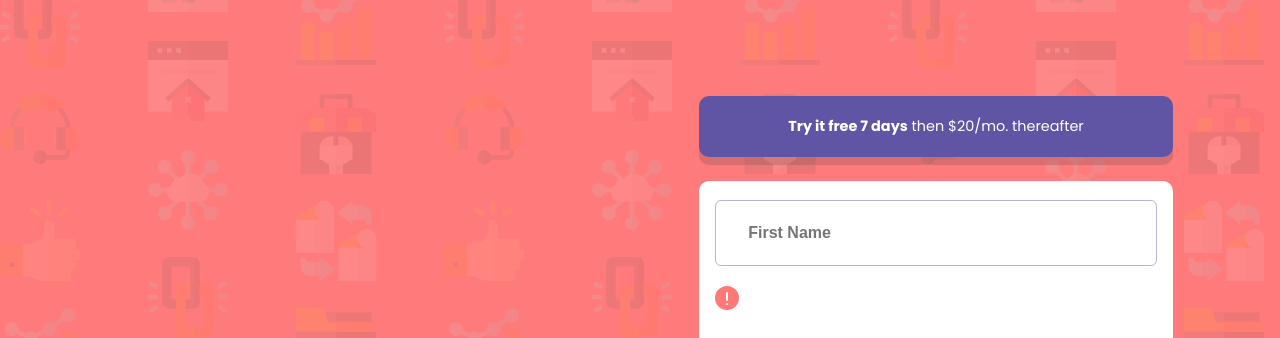
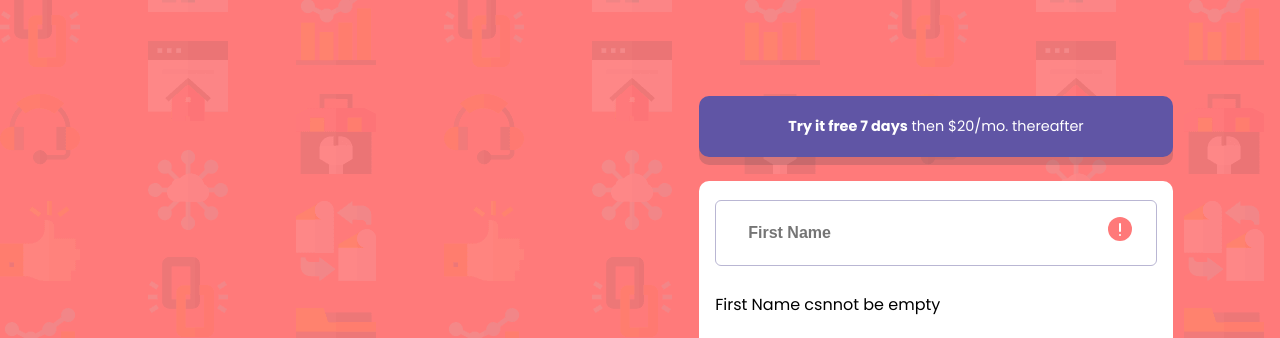
Before and after one commit to Manish-d-art/intro-component-width-singup, a plain HTML site: page index.html in a window 1280 px wide. Shown: the top 338 px of the page. Drawn offline with Linux system fonts and the light colour scheme.

Commit message:
update css

```diff
--- a/css/style.css
+++ b/css/style.css
@@ -184,3 +184,15 @@ input{
     color:red;
     cursor: pointer;
 }
+
+
+/* error */
+.input-block{
+    position: relative;
+}
+
+.error-icon{
+    position: absolute;
+    top:20px;
+    right:25px;
+}
```
